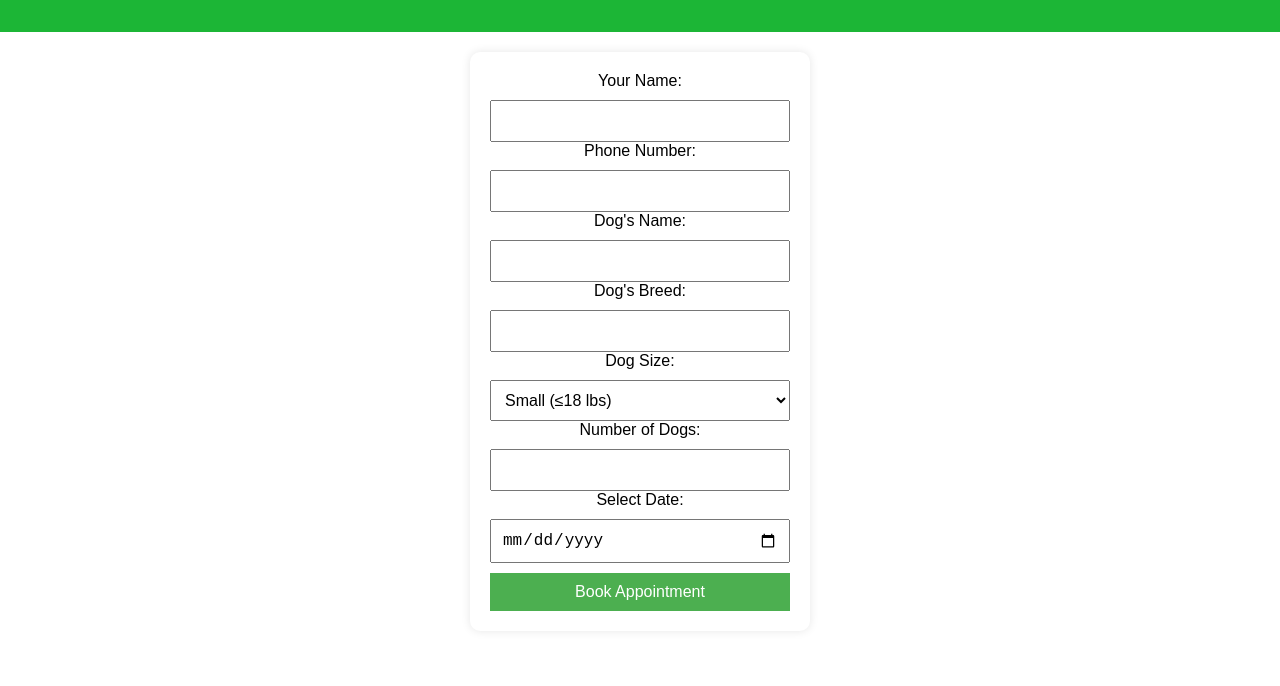
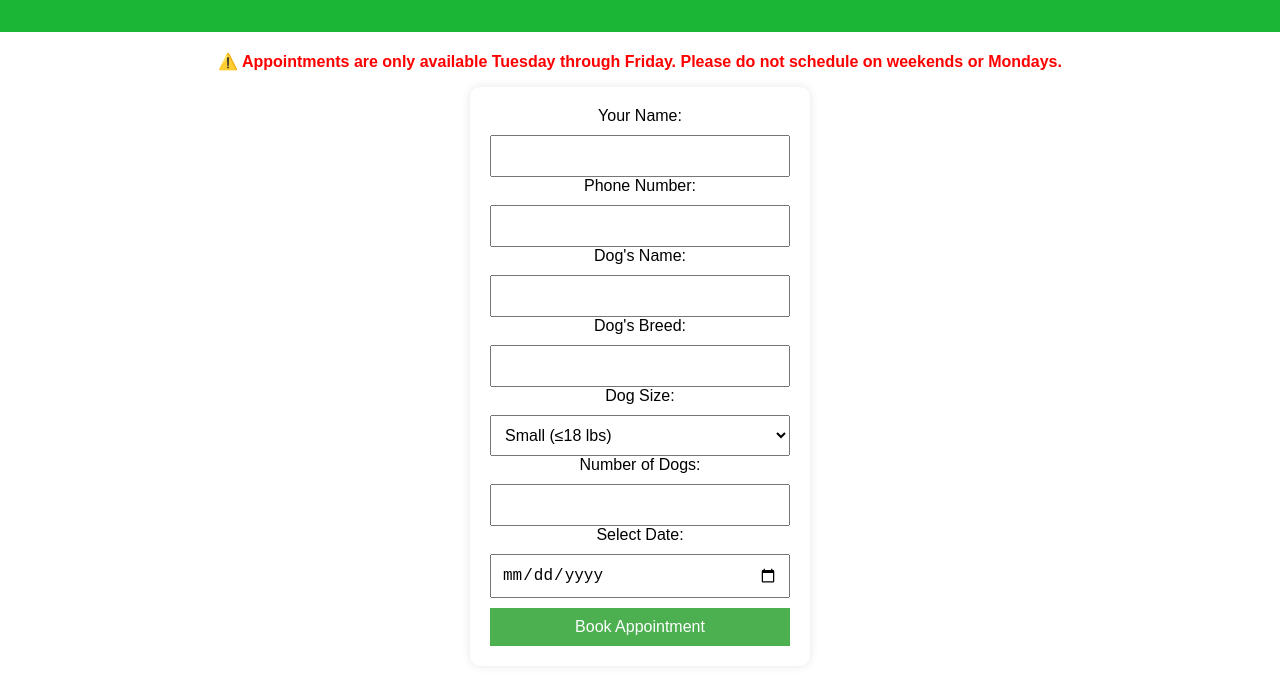
Before and after one commit to bradlec18/grooming-site, a plain HTML site: page appointment.html in a window 1280 px wide. Shown: the part 117-803 px from the top of the page. Drawn offline with Linux system fonts and the light colour scheme.

Commit message:
Static not on appointment page pwd

```diff
--- a/appointment.html
+++ b/appointment.html
@@ -11,6 +11,10 @@
         <h1>Schedule an Appointment</h1>
     </header>
     <main>
+        <p style="color: red; font-weight: bold; text-align: center;">
+            ⚠️ Appointments are only available Tuesday through Friday.
+            Please do not schedule on weekends or Mondays.
+        </p>
         <form id="appointment-form">
             <label for="customer-name">Your Name:</label>
             <input type="text" id="customer-name" required>
```
